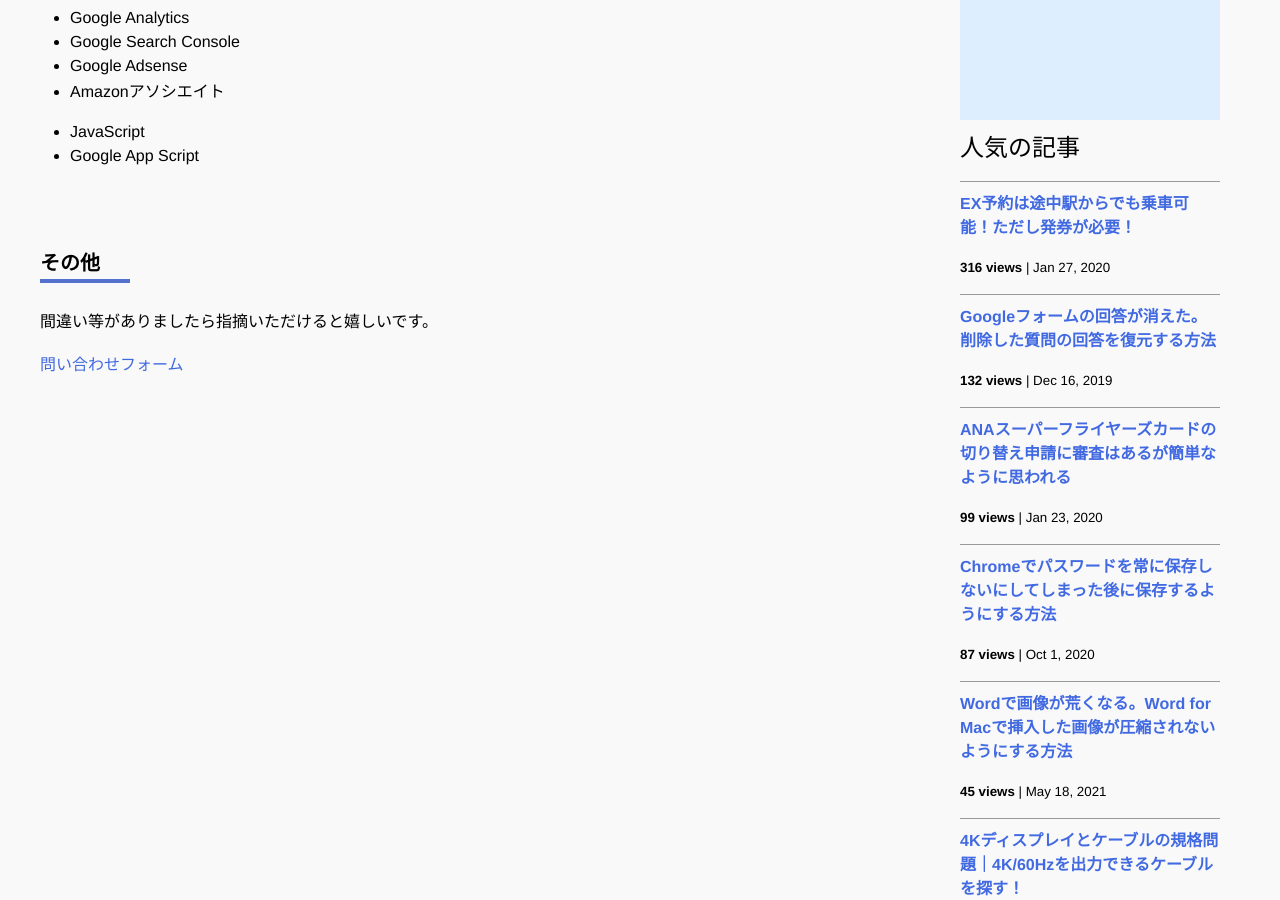
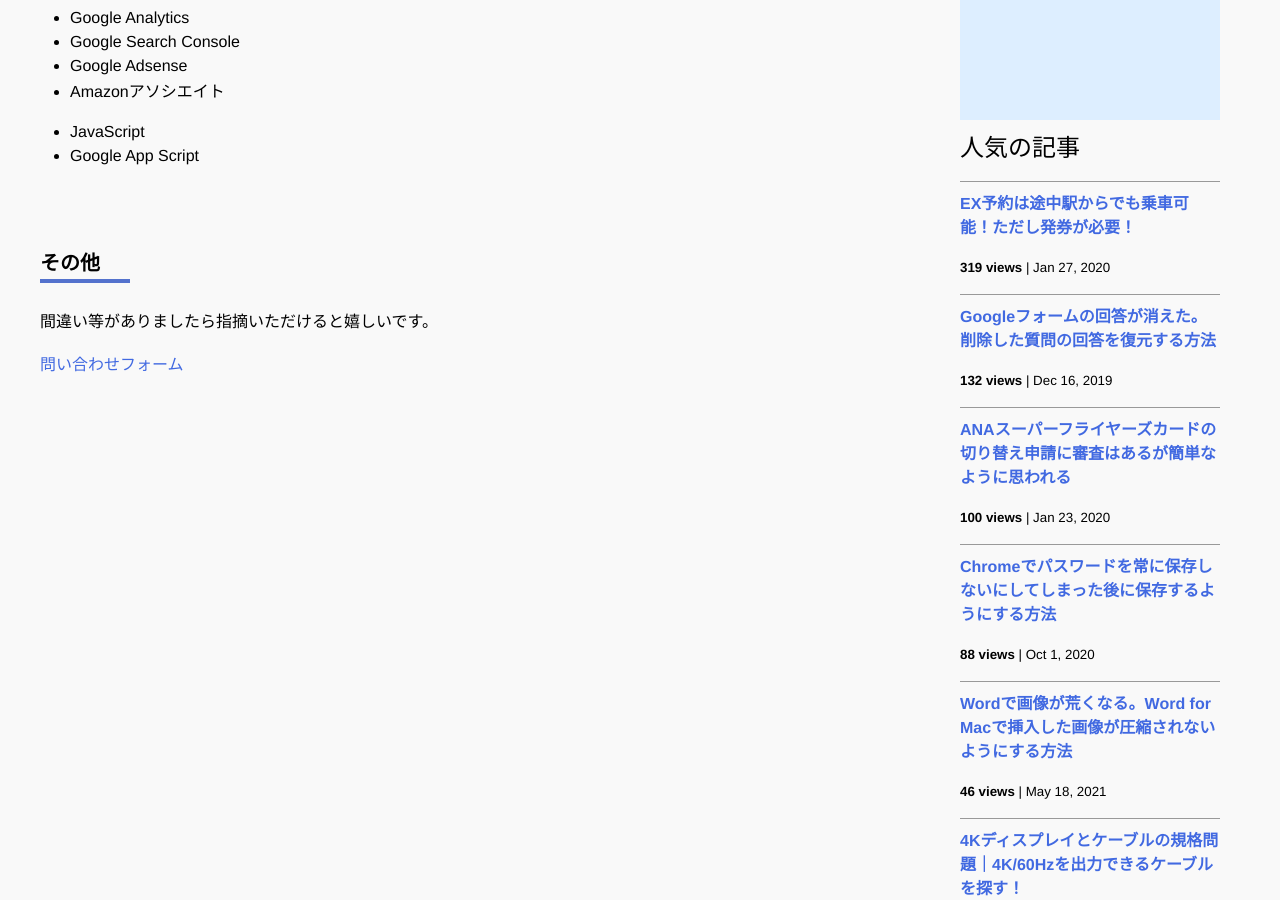
Before and after one commit to iwanaminami/shoyaiwaname, a Jekyll site: the page built from about.markdown, in a window 1280 px wide and 900 px high, scrolled down 693 px. Built offline with Jekyll 4.4.1, drawn with Linux system fonts in a browser that asks for light colours; nearby versions of some CDN libraries; comment, search, counter and statistics services are not loaded.

Commit message:
chore(ga): update _data/popularposts.yml 20251009-1552

```diff
--- a/_data/popularposts.yml
+++ b/_data/popularposts.yml
@@ -1,13 +1,13 @@
 side:
-  - view: 316
+  - view: 319
     url: "/2020/01/27/ex-rideontheway.html"
   - view: 132
     url: "/2019/12/16/restore-googleform.html"
-  - view: 99
+  - view: 100
     url: "/2020/01/23/sfc-judge.html"
-  - view: 87
+  - view: 88
     url: "/2020/10/01/googlepassword.html"
-  - view: 45
+  - view: 46
     url: "/2021/05/18/image-compression-word.html"
   - view: 40
     url: "/2020/04/14/4kcable.html"
```
